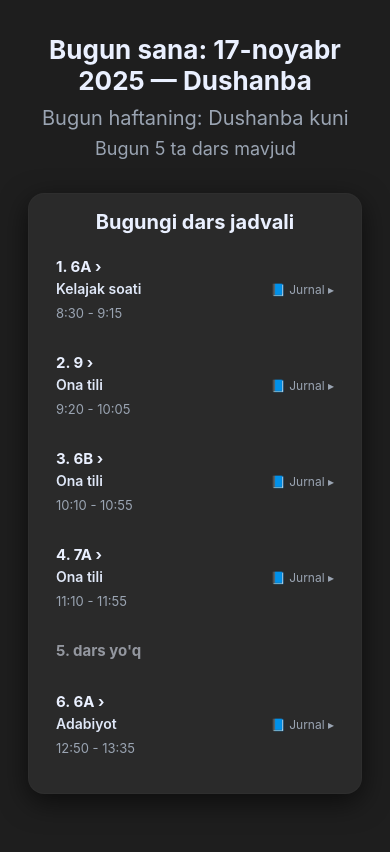
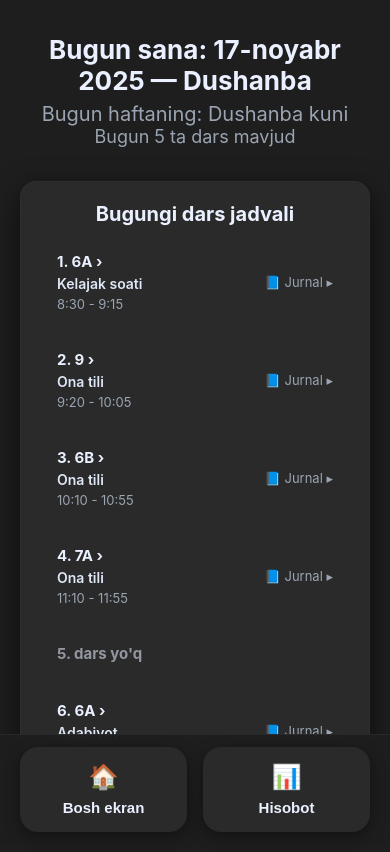
Before and after one commit to shoxan2050/emaktabrepo, a plain HTML site: page index.html in a window 390 px wide. Drawn offline with Linux system fonts and the light colour scheme.

Commit message:
Refactor index.html for layout and functionality improvements
Refactor HTML structure and improve CSS styles for better layout and responsiveness. Update JavaScript functions for rendering today's lessons and handling button actions.

```diff
--- a/index.html
+++ b/index.html
@@ -1,104 +1,53 @@
 <!doctype html>
 <html lang="uz">
 <head>
-<meta charset="utf-8" />
-<meta name="viewport" content="width=device-width,initial-scale=1" />
+<meta charset="utf-8">
+<meta name="viewport" content="width=device-width,initial-scale=1">
 <title>Dars jadvali — E-Maktab</title>
 <style>
-  :root{
-    --bg:#1e1e1e;
-    --card:#2a2a2a;
-    --card-hover:#333;
-    --text:#eaf0ff;
-    --muted:#9aa4b2;
-    --accent:#2b6df6;
+  :root{--bg:#1e1e1e;--card:#2a2a2a;--card-hover:#333;--text:#eaf0ff;--muted:#9aa4b2;--accent:#2b6df6;}
+  *{box-sizing:border-box;margin:0;padding:0;}
+  body{font-family:Inter,Arial,sans-serif;background:var(--bg);color:var(--text);padding:28px 20px 140px;display:flex;flex-direction:column;align-items:center;min-height:100vh;}
+
+  .fade-line{opacity:0;transform:translateY(8px);text-align:center;animation:fadeInUp .7s forwards;}
+  .fade-1{animation-delay:.2s;font-size:26px;font-weight:700;margin:6px 0;}
+  .fade-2{animation-delay:.9s;font-size:20px;color:var(--muted);}
+  .fade-3{animation-delay:1.6s;font-size:18px;color:var(--muted);}
+  @keyframes fadeInUp{to{opacity:1;transform:translateY(0)}}
+
+  .card{width:100%;max-width:620px;background:var(--card);border-radius:16px;padding:20px;margin-top:34px;box-shadow:0 8px 28px rgba(0,0,0,.6);border:1px solid rgba(255,255,255,.02);opacity:0;transform:translateY(12px);animation:cardAppear .7s 2.4s forwards;}
+  @keyframes cardAppear{to{opacity:1;transform:translateY(0)}}
+
+  .card h2{text-align:center;margin-bottom:12px;font-size:20px;}
+  .row{display:flex;align-items:center;justify-content:space-between;padding:14px 16px;border-radius:14px;margin-bottom:10px;transition:all .2s;cursor:pointer;}
+  .row:hover{background:var(--card-hover);transform:scale(1.02);box-shadow:0 8px 18px rgba(0,0,0,.5);}
+  .row.disabled{opacity:.55;cursor:default;}
+  .row.disabled:hover{transform:none;background:transparent;}
+  .left{gap:4px;display:flex;flex-direction:column;}
+  .num{font-weight:700;font-size:15px;}
+  .sub{font-weight:600;color:#dfe7f7;font-size:14px;}
+  .time{color:var(--muted);font-size:13px;}
+  .rightLabel{color:var(--muted);font-size:13px;min-width:120px;text-align:right;}
+
+  /* Faqat 2 ta tugma — kengroq va chiroyli */
+  .bottom-bar{
+    position:fixed;bottom:0;left:0;right:0;
+    background:rgba(30,30,30,.95);backdrop-filter:blur(12px);
+    padding:12px 20px;display:flex;gap:16px;z-index:999;
+    border-top:1px solid rgba(255,255,255,.05);
   }
-  *{box-sizing:border-box}
-  body{
-    margin:0;
-    font-family: Inter, "Helvetica Neue", Arial, sans-serif;
-    background:var(--bg);
-    color:var(--text);
-    -webkit-font-smoothing:antialiased;
-    -moz-osx-font-smoothing:grayscale;
-    padding:28px;
-    display:flex;
-    align-items:center;
-    flex-direction:column;
-    min-height:100vh;
+  .nav-btn{
+    flex:1;background:var(--card);color:var(--text);border:none;
+    padding:18px 12px;border-radius:18px;font-size:16px;font-weight:700;
+    cursor:pointer;transition:all .25s;display:flex;flex-direction:column;
+    align-items:center;gap:8px;box-shadow:0 4px 15px rgba(0,0,0,.4);
   }
+  .nav-btn:hover{transform:translateY(-4px);background:var(--card-hover);}
+  .nav-btn span{font-size:28px;}
 
-  /* header text (fade lines) */
-  .fade-line{
-    opacity:0;
-    transform: translateY(8px);
-    text-align:center;
-    will-change: opacity, transform;
-  }
-  .fade-1{ animation: fadeInUp .7s .2s forwards; font-size:26px; margin-top:6px; font-weight:700; }
-  .fade-2{ animation: fadeInUp .7s .9s forwards; font-size:20px; margin-top:10px; color:var(--muted); }
-  .fade-3{ animation: fadeInUp .7s 1.6s forwards; font-size:18px; margin-top:8px; color:var(--muted); }
-
-  @keyframes fadeInUp {
-    to { opacity:1; transform:translateY(0); }
-  }
-
-  /* card */
-  .card {
-    width:100%;
-    max-width:620px;
-    background:var(--card);
-    border-radius:16px;
-    padding:20px;
-    margin-top:34px;
-    box-shadow: 0 8px 28px rgba(0,0,0,0.6);
-    border:1px solid rgba(255,255,255,0.02);
-    opacity:0;
-    transform: translateY(12px);
-    animation: cardAppear .7s 2.4s forwards;
-  }
-  @keyframes cardAppear { to { opacity:1; transform:translateY(0); } }
-
-  .card h2 { margin:0 0 12px 0; text-align:center; font-size:20px; }
-  .table { width:100%; border-collapse:collapse; }
-  .row {
-    display:flex;
-    align-items:center;
-    justify-content:space-between;
-    padding:12px 14px;
-    border-radius:12px;
-    margin-bottom:10px;
-    background:transparent;
-    transition: transform .18s ease, background .18s ease, box-shadow .18s ease;
-    cursor:pointer;
-    border:1px solid transparent;
-  }
-  .row .left { display:flex; flex-direction:column; gap:4px; }
-  .row .num { font-weight:700; color:var(--text); font-size:15px; }
-  .row .sub { color:#dfe7f7; font-weight:600; font-size:14px; }
-  .row .time { color:var(--muted); font-size:13px; margin-top:4px; }
-
-  .row:hover {
-    transform: scale(1.02);
-    background: var(--card-hover);
-    box-shadow: 0 8px 18px rgba(0,0,0,0.5);
-    border-color: rgba(255,255,255,0.03);
-  }
-
-  .row.disabled {
-    opacity:0.55;
-    cursor:default;
-    transform:none;
-  }
-
-  /* small label on right */
-  .rightLabel{ color:var(--muted); font-size:13px; padding-left:12px; min-width:120px; text-align:right; }
-
-  /* responsive */
-  @media (max-width:640px){
-    .card{ padding:16px; }
-    .row{ padding:10px; }
-    .rightLabel{ min-width:90px; font-size:12px; }
+  @media(max-width:480px){
+    .nav-btn{font-size:15px;padding:16px 8px;}
+    .nav-btn span{font-size:24px;}
   }
 </style>
 </head>
@@ -108,160 +57,98 @@
 <div id="line2" class="fade-line fade-2">—</div>
 <div id="line3" class="fade-line fade-3">—</div>
 
-  <div class="card" id="todayCard" aria-live="polite">
+<div class="card" id="todayCard">
   <h2>Bugungi dars jadvali</h2>
-    <div id="rowsContainer">
-      <!-- rows will be inserted here -->
+  <div id="rowsContainer"></div>
 </div>
+
+<!-- Faqat 2 ta tugma qoldirdim -->
+<div class="bottom-bar">
+  <button class="nav-btn" onclick="window.open('https://emaktab.uz/teachers','_blank')">
+    <span>🏠</span> Bosh ekran
+  </button>
+  <button class="nav-btn" id="hisobotBtn">
+    <span>📊</span> Hisobot
+  </button>
 </div>
 
 <script>
-/* =========================
-   Link mapping (siz bergan aniq linklar)
-   Format: "CLASS|SUBJECTKEY" => URL
-   SUBJECTKEY expected: "ONA TILI", "ADABIYOT", "KELAJAK"
-   ========================= */
 const journalLinks = {
-  "6A|ONA TILI": "https://emaktab.uz/journal/school/1000005977908/group/2388005413423903573/subject/1871705191453506349?periodId=2392904064143140032&subGroupId=",
-  "6A|ADABIYOT": "https://emaktab.uz/journal/school/1000005977908/group/2388005413423903573/subject/1817016797347913127?periodId=2392904064143140032&subGroupId=",
-  "6A|KELAJAK": "https://emaktab.uz/journal/school/1000005977908/group/2388005413423903573/subject/2395074680484989271?periodId=2392904064143140032&subGroupId=",
-
-  "6B|ONA TILI": "https://emaktab.uz/journal/school/1000005977908/group/2388004936682533712/subject/1871705191453506349?periodId=2392904064143140032&subGroupId=",
-  "6B|ADABIYOT": "https://emaktab.uz/journal/school/1000005977908/group/2388004936682533712/subject/1817016797347913127?periodId=2392904064143140032&subGroupId=",
-
-  "7A|ONA TILI": "https://emaktab.uz/journal/school/1000005977908/group/2388004520070705999/subject/1871705191453506349?periodId=2392904064143140032&subGroupId=",
-  "7A|ADABIYOT": "https://emaktab.uz/journal/school/1000005977908/group/2388004520070705999/subject/1817016797347913127?periodId=2392904064143140032&subGroupId=",
-
-  "9|ONA TILI": "https://emaktab.uz/journal/school/1000005977908/group/2388001994629935936/subject/1871705191453506349?periodId=2392904064143140032&planningPeriodId=2392904064143140032&source=schedule_widget&subGroupId=",
-  "9|ADABIYOT": "https://emaktab.uz/journal/school/1000005977908/group/2388001994629935936/subject/1817016797347913127?periodId=2392904064143140032&planningPeriodId=2392904064143140032&source=schedule_widget&subGroupId=",
-
-  "11|ONA TILI": "https://emaktab.uz/journal/school/1000005977908/group/2388000766269289205/subject/1871705191453506349?periodId=2392904064143140032&subGroupId=",
-  "11|ADABIYOT": "https://emaktab.uz/journal/school/1000005977908/group/2388000766269289205/subject/1817016797347913127?periodId=2392904064143140032&subGroupId="
+  "6A|ONA TILI":"https://emaktab.uz/journal/school/1000005977908/group/2388005413423903573/subject/1871705191453506349?periodId=2392904064143140032&subGroupId=",
+  "6A|ADABIYOT":"https://emaktab.uz/journal/school/1000005977908/group/2388005413423903573/subject/1817016797347913127?periodId=2392904064143140032&subGroupId=",
+  "6A|KELAJAK":"https://emaktab.uz/journal/school/1000005977908/group/2388005413423903573/subject/2395074680484989271?periodId=2392904064143140032&subGroupId=",
+  "6B|ONA TILI":"https://emaktab.uz/journal/school/1000005977908/group/2388004936682533712/subject/1871705191453506349?periodId=2392904064143140032&subGroupId=",
+  "6B|ADABIYOT":"https://emaktab.uz/journal/school/1000005977908/group/2388004936682533712/subject/1817016797347913127?periodId=2392904064143140032&subGroupId=",
+  "7A|ONA TILI":"https://emaktab.uz/journal/school/1000005977908/group/2388004520070705999/subject/1871705191453506349?periodId=2392904064143140032&subGroupId=",
+  "7A|ADABIYOT":"https://emaktab.uz/journal/school/1000005977908/group/2388004520070705999/subject/1817016797347913127?periodId=2392904064143140032&subGroupId=",
+  "9|ONA TILI":"https://emaktab.uz/journal/school/1000005977908/group/2388001994629935936/subject/1871705191453506349?periodId=2392904064143140032&planningPeriodId=2392904064143140032&source=schedule_widget&subGroupId=",
+  "9|ADABIYOT":"https://emaktab.uz/journal/school/1000005977908/group/2388001994629935936/subject/1817016797347913127?periodId=2392904064143140032&planningPeriodId=2392904064143140032&source=schedule_widget&subGroupId=",
+  "11|ONA TILI":"https://emaktab.uz/journal/school/1000005977908/group/2388000766269289205/subject/1871705191453506349?periodId=2392904064143140032&subGroupId=",
+  "11|ADABIYOT":"https://emaktab.uz/journal/school/1000005977908/group/2388000766269289205/subject/1817016797347913127?periodId=2392904064143140032&subGroupId="
 };
 
-/* =========================
-   Haftalik jadval (rasmdagi tartib)
-   Har kuni 6 slot (1..6), empty:true -> dars yo'q
-   ========================= */
 const week = {
   "Dushanba":[
-    {num:1, cls:"6A", sub:"Kelajak soati", subjKey:"KELAJAK", time:"8:30 - 9:15"},
-    {num:2, cls:"9", sub:"Ona tili", subjKey:"ONA TILI", time:"9:20 - 10:05"},
-    {num:3, cls:"6B", sub:"Ona tili", subjKey:"ONA TILI", time:"10:10 - 10:55"},
-    {num:4, cls:"7A", sub:"Ona tili", subjKey:"ONA TILI", time:"11:10 - 11:55"},
-    {num:5, empty:true},
-    {num:6, cls:"6A", sub:"Adabiyot", subjKey:"ADABIYOT", time:"12:50 - 13:35"}
+    {num:1,cls:"6A",sub:"Kelajak soati",subjKey:"KELAJAK",time:"8:30 - 9:15"},
+    {num:2,cls:"9",sub:"Ona tili",subjKey:"ONA TILI",time:"9:20 - 10:05"},
+    {num:3,cls:"6B",sub:"Ona tili",subjKey:"ONA TILI",time:"10:10 - 10:55"},
+    {num:4,cls:"7A",sub:"Ona tili",subjKey:"ONA TILI",time:"11:10 - 11:55"},
+    {num:5,empty:true},
+    {num:6,cls:"6A",sub:"Adabiyot",subjKey:"ADABIYOT",time:"12:50 - 13:35"}
   ],
-  "Seshanba":[
-    {num:1, empty:true},{num:2, empty:true},{num:3, empty:true},{num:4, empty:true},{num:5, empty:true},{num:6, empty:true}
-  ],
-  "Chorshanba":[
-    {num:1, cls:"9", sub:"Ona tili", subjKey:"ONA TILI", time:"8:30 - 9:15"},
-    {num:2, cls:"6B", sub:"Ona tili", subjKey:"ONA TILI", time:"9:20 - 10:05"},
-    {num:3, cls:"11", sub:"Ona tili", subjKey:"ONA TILI", time:"10:10 - 10:55"},
-    {num:4, cls:"7A", sub:"Ona tili", subjKey:"ONA TILI", time:"11:10 - 11:55"},
-    {num:5, cls:"6A", sub:"Ona tili", subjKey:"ONA TILI", time:"12:00 - 12:45"},
-    {num:6, empty:true}
-  ],
-  "Payshanba":[
-    {num:1, cls:"11", sub:"Adabiyot", subjKey:"ADABIYOT", time:"8:30 - 9:15"},
-    {num:2, empty:true},
-    {num:3, cls:"6A", sub:"Ona tili", subjKey:"ONA TILI", time:"10:10 - 10:55"},
-    {num:4, cls:"9", sub:"Ona tili", subjKey:"ONA TILI", time:"11:10 - 11:55"},
-    {num:5, cls:"6B", sub:"Ona tili", subjKey:"ONA TILI", time:"12:00 - 12:45"},
-    {num:6, cls:"7A", sub:"Adabiyot", subjKey:"ADABIYOT", time:"12:50 - 13:35"}
-  ],
-  "Juma":[
-    {num:1, cls:"6A", sub:"Ona tili", subjKey:"ONA TILI", time:"8:30 - 9:15"},
-    {num:2, cls:"7A", sub:"Ona tili", subjKey:"ONA TILI", time:"9:20 - 10:05"},
-    {num:3, cls:"6B", sub:"Ona tili", subjKey:"ONA TILI", time:"10:10 - 10:55"},
-    {num:4, cls:"9", sub:"Ona tili", subjKey:"ONA TILI", time:"11:10 - 11:55"},
-    {num:5, cls:"11", sub:"Adabiyot", subjKey:"ADABIYOT", time:"12:00 - 12:45"},
-    {num:6, empty:true}
-  ],
-  "Shanba":[
-    {num:1, cls:"11", sub:"Adabiyot", subjKey:"ADABIYOT", time:"8:30 - 9:15"},
-    {num:2, cls:"6A", sub:"Ona tili", subjKey:"ONA TILI", time:"9:20 - 10:05"},
-    {num:3, cls:"6A", sub:"Adabiyot", subjKey:"ADABIYOT", time:"10:10 - 10:55"},
-    {num:4, cls:"9", sub:"Adabiyot", subjKey:"ADABIYOT", time:"11:10 - 11:55"},
-    {num:5, cls:"7A", sub:"Adabiyot", subjKey:"ADABIYOT", time:"12:00 - 12:45"},
-    {num:6, empty:true}
-  ]
+  "Seshanba":[{num:1,empty:true},{num:2,empty:true},{num:3,empty:true},{num:4,empty:true},{num:5,empty:true},{num:6,empty:true}],
+  "Chorshanba":[{num:1,cls:"9",sub:"Ona tili",subjKey:"ONA TILI",time:"8:30 - 9:15"},{num:2,cls:"6B",sub:"Ona tili",subjKey:"ONA TILI",time:"9:20 - 10:05"},{num:3,cls:"11",sub:"Ona tili",subjKey:"ONA TILI",time:"10:10 - 10:55"},{num:4,cls:"7A",sub:"Ona tili",subjKey:"ONA TILI",time:"11:10 - 11:55"},{num:5,cls:"6A",sub:"Ona tili",subjKey:"ONA TILI",time:"12:00 - 12:45"},{num:6,empty:true}],
+  "Payshanba":[{num:1,cls:"11",sub:"Adabiyot",subjKey:"ADABIYOT",time:"8:30 - 9:15"},{num:2,empty:true},{num:3,cls:"6A",sub:"Ona tili",subjKey:"ONA TILI",time:"10:10 - 10:55"},{num:4,cls:"9",sub:"Ona tili",subjKey:"ONA TILI",time:"11:10 - 11:55"},{num:5,cls:"6B",sub:"Ona tili",subjKey:"ONA TILI",time:"12:00 - 12:45"},{num:6,cls:"7A",sub:"Adabiyot",subjKey:"ADABIYOT",time:"12:50 - 13:35"}],
+  "Juma":[{num:1,cls:"6A",sub:"Ona tili",subjKey:"ONA TILI",time:"8:30 - 9:15"},{num:2,cls:"7A",sub:"Ona tili",subjKey:"ONA TILI",time:"9:20 - 10:05"},{num:3,cls:"6B",sub:"Ona tili",subjKey:"ONA TILI",time:"10:10 - 10:55"},{num:4,cls:"9",sub:"Ona tili",subjKey:"ONA TILI",time:"11:10 - 11:55"},{num:5,cls:"11",sub:"Adabiyot",subjKey:"ADABIYOT",time:"12:00 - 12:45"},{num:6,empty:true}],
+  "Shanba":[{num:1,cls:"11",sub:"Adabiyot",subjKey:"ADABIYOT",time:"8:30 - 9:15"},{num:2,cls:"6A",sub:"Ona tili",subjKey:"ONA TILI",time:"9:20 - 10:05"},{num:3,cls:"6A",sub:"Adabiyot",subjKey:"ADABIYOT",time:"10:10 - 10:55"},{num:4,cls:"9",sub:"Adabiyot",subjKey:"ADABIYOT",time:"11:10 - 11:55"},{num:5,cls:"7A",sub:"Adabiyot",subjKey:"ADABIYOT",time:"12:00 - 12:45"},{num:6,empty:true}]
 };
 
-/* Uzbek month and weekday names */
-const monthNames = ['yanvar','fevral','mart','aprel','may','iyun','iyul','avgust','sentyabr','noyabr','dekabr'];
-const weekNames = {1:'Dushanba',2:'Seshanba',3:'Chorshanba',4:'Payshanba',5:'Juma',6:'Shanba',0:'Yakshanba'};
-
-/* pick today's lessons and render only today's column */
 function renderToday(){
   const now = new Date();
   const dd = now.getDate();
-  const mm = now.getMonth(); // 0-based
   const yyyy = now.getFullYear();
-  const jsDay = now.getDay(); // 0 sun ... 6 sat
-  // map JS day to our week keys: JS Mon=1 -> Dushanba
-  const map = {1:'Dushanba',2:'Seshanba',3:'Chorshanba',4:'Payshanba',5:'Juma',6:'Shanba',0:'Seshanba'}; // treat sunday as sesh (no lessons)
-  const todayKey = map[jsDay] || 'Dushanba';
-  const humanWeek = weekNames[jsDay] || 'Kun';
-  // set header lines (fade lines)
-  const line1 = document.getElementById('line1');
-  const line2 = document.getElementById('line2');
-  const line3 = document.getElementById('line3');
-  // format: 15-noyabr — Shanba   (noyabr in uz)
-  const monthUz = 'noyabr'; // we keep 'noyabr' for consistency with images
-  line1.textContent = `Bugun sana: ${dd}-${monthUz} ${yyyy} — ${humanWeek}`;
-  // second and third lines (fade in as style already)
-  line2.textContent = `Bugun haftaning: ${humanWeek} kuni`;
+  const jsDay = now.getDay();
+  const days = {1:"Dushanba",2:"Seshanba",3:"Chorshanba",4:"Payshanba",5:"Juma",6:"Shanba",0:"Yakshanba"};
+  const todayKey = days[jsDay];
+
+  document.getElementById('line1').textContent = `Bugun sana: ${dd}-noyabr ${yyyy} — ${todayKey}`;
+  document.getElementById('line2').textContent = `Bugun haftaning: ${todayKey} kuni`;
+
   const lessons = week[todayKey] || [];
-  const count = lessons.filter(l => l && !l.empty).length;
-  line3.textContent = `Bugun ${count} ta dars mavjud`;
+  const count = lessons.filter(l => !l.empty).length;
+  document.getElementById('line3').textContent = `Bugun ${count} ta dars mavjud`;
 
-  // render rows
-  const rowsContainer = document.getElementById('rowsContainer');
-  rowsContainer.innerHTML = '';
-  // if sunday or no lessons -> show info
-  if(count === 0){
-    const info = document.createElement('div');
-    info.style.color = 'var(--muted)';
-    info.style.textAlign = 'center';
-    info.style.padding = '18px';
-    info.textContent = 'Bugun dars yo\'q';
-    rowsContainer.appendChild(info);
+  const c = document.getElementById('rowsContainer');
+  c.innerHTML = '';
+  if(count===0){
+    c.innerHTML = '<div style="text-align:center;padding:50px;color:var(--muted);font-size:19px">Bugun dars yo\'q 😴</div>';
     return;
   }
 
-  lessons.forEach((ls)=>{
-    if(ls && ls.empty){
-      const div = document.createElement('div');
-      div.className = 'row disabled';
-      div.innerHTML = `<div class="left"><div class="num">${ls.num}. dars yo'q</div></div><div class="rightLabel"></div>`;
-      rowsContainer.appendChild(div);
-    } else if(ls){
-      const linkKey = `${ls.cls}|${(ls.subjKey || ls.sub || '').toString().toUpperCase()}`;
-      const link = journalLinks[linkKey] || null;
-
+  lessons.forEach(ls => {
+    if(ls.empty){
+      c.innerHTML += `<div class="row disabled"><div class="left"><div class="num">${ls.num}. dars yo'q</div></div></div>`;
+    } else {
+      const key = `${ls.cls}|${ls.subjKey}`;
+      const link = journalLinks[key] || null;
       const div = document.createElement('div');
       div.className = 'row';
-      div.innerHTML = `<div class="left"><div class="num">${ls.num}. ${ls.cls} ›</div><div class="sub">${ls.sub}</div><div class="time">${ls.time || ''}</div></div><div class="rightLabel">${link ? '📘 Jurnal ▸' : ''}</div>`;
-
-      if(link){
-        div.addEventListener('click', ()=> {
-          // visual pop: quick scale then open
-          div.style.transform = 'scale(0.98)';
-          setTimeout(()=>{ div.style.transform = ''; window.open(link, '_blank'); }, 160);
-        });
-      } else {
-        div.classList.add('disabled');
-      }
-      rowsContainer.appendChild(div);
+      div.innerHTML = `<div class="left"><div class="num">${ls.num}. ${ls.cls} ›</div><div class="sub">${ls.sub}</div><div class="time">${ls.time}</div></div><div class="rightLabel">${link?'📘 Jurnal ▸':''}</div>`;
+      if(link) div.onclick = () => window.open(link,'_blank');
+      c.appendChild(div);
     }
   });
 }
+renderToday();
 
-/* run on load */
-document.addEventListener('DOMContentLoaded', renderToday);
+// Hisobot tugmasi
+document.getElementById('hisobotBtn').onclick = () => {
+  const t = new Date();
+  const d = String(t.getDate()).padStart(2,'0');
+  const m = String(t.getMonth()+1).padStart(2,'0');
+  const y = t.getFullYear();
+  window.open(`https://schools.emaktab.uz/v2/reports/default?school=1000005977908&year=2025&report=statJournal-subjectteacher&dateFrom=${d}.${m}.${y}&dateTo=${d}.${m}.${y}&teacher=1000010096961`,'_blank');
+};
 </script>
-
 </body>
 </html>
```
Lines whose indentation alone changed are shown as unchanged.
